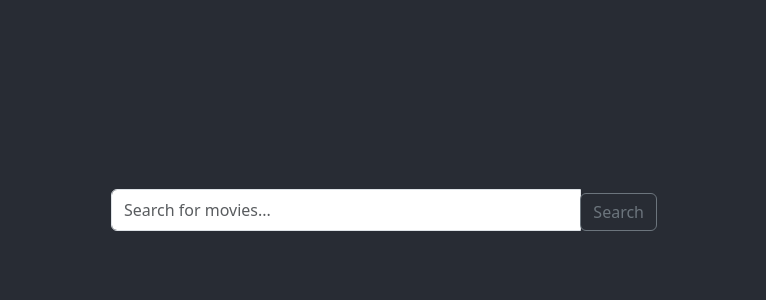
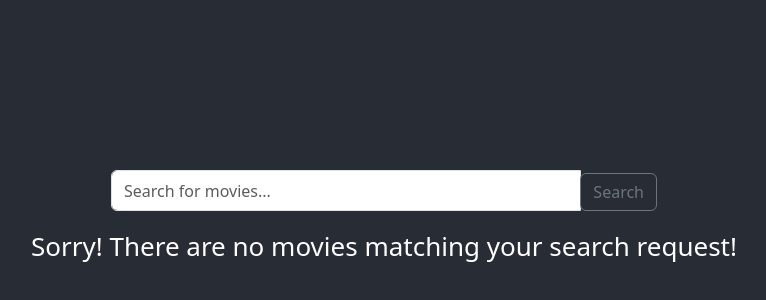
Before and after one commit to michaelgannon13/movie-podcast-app, a React (Create React App) app in the folder my-movie-app/: page / in a window 1280 px wide. Shown: the part 182-482 px from the top of the page, without its empty margins (256-1022 px from the left). Built offline with nearby package versions, Linux system fonts and the light colour scheme; no server answers.

Commit message:
added movie details to UI from search response

```diff
--- a/my-movie-app/src/App.tsx
+++ b/my-movie-app/src/App.tsx
@@ -4,17 +4,27 @@ import './App.css';
 
 function App() {
   const [searchTerm, setSearchTerm] = useState('');
-  const [movies, setMovies] = useState([]);
+  const [movies, setMovies] = useState<Movie>();
+  const apiKey = process.env.REACT_APP_OMDB_API_KEY;
 
-  const apiKey = process.env.REACT_APP_OMDB_API_KEY;
+  interface Movie {
+    Title: string;
+    Year: string;
+    Released: string;
+    Plot: string;
+  }
 
 
   const handleSearchChange = (event: React.ChangeEvent<HTMLInputElement>) => {
     setSearchTerm(event.target.value);
   };
 
+  const handleAddToList = (movie: Movie) => {
+  };
+
   const handleSearchClick = async () => {
-    if (searchTerm) {
+
+    if (searchTerm !== '') {
       try {
         const response = await fetch(`https://www.omdbapi.com/?t=${searchTerm}&apikey=${apiKey}`);
         if (!response.ok) {
@@ -55,6 +65,29 @@ function App() {
               </div>
             </div>
           </div>
+          <div>
+
+          {movies?.Title ? (
+              <div className="movie-card">
+              {/* <img src={movie.Poster} className="card-img-top" alt={movie.Title} /> */}
+              <div className="card-body">
+                <h5 className="card-title">{movies.Title}</h5>
+                <p className="card-text">
+                  <strong>Release Year:</strong> {movies.Year}<br />
+                  <strong>Release Date:</strong> {movies.Released}<br />
+                  <strong>Plot:</strong> {movies.Plot !== "N/A" ? movies.Plot : "No plot available"}
+                </p>
+                <button className="btn btn-primary" onClick={() => handleAddToList(movies)}>
+                  Add to List
+                </button>
+              </div>
+            </div>
+            ) : (
+              <div className="no-movies">
+                Sorry! There are no movies matching your search request!
+              </div>
+            )}
+          </div>
         </div>
       </header>
     </div>
```
